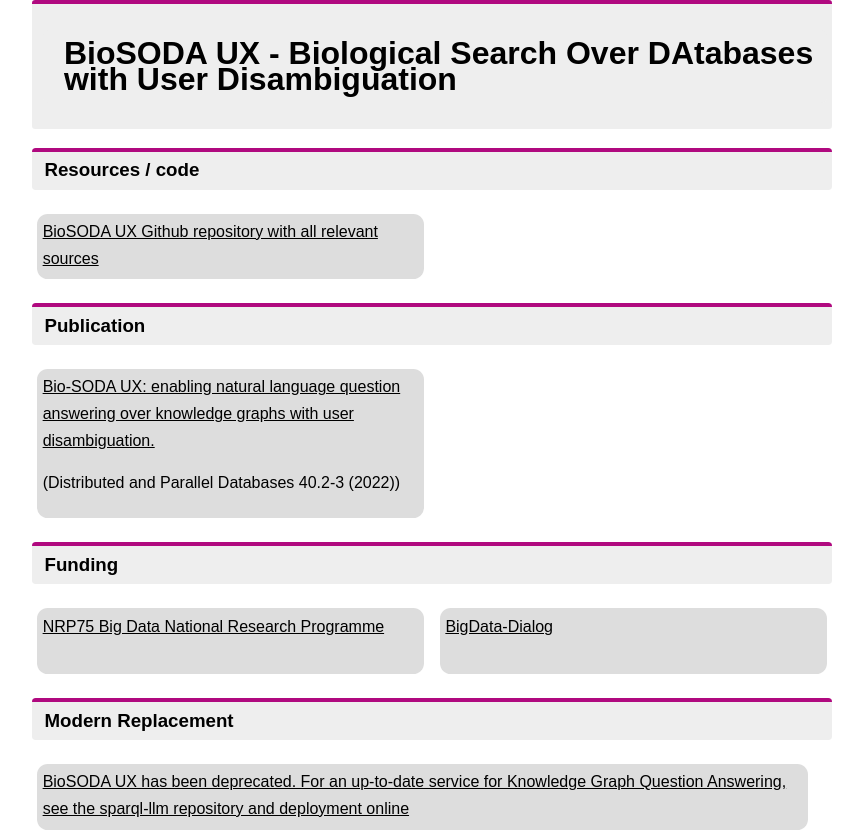
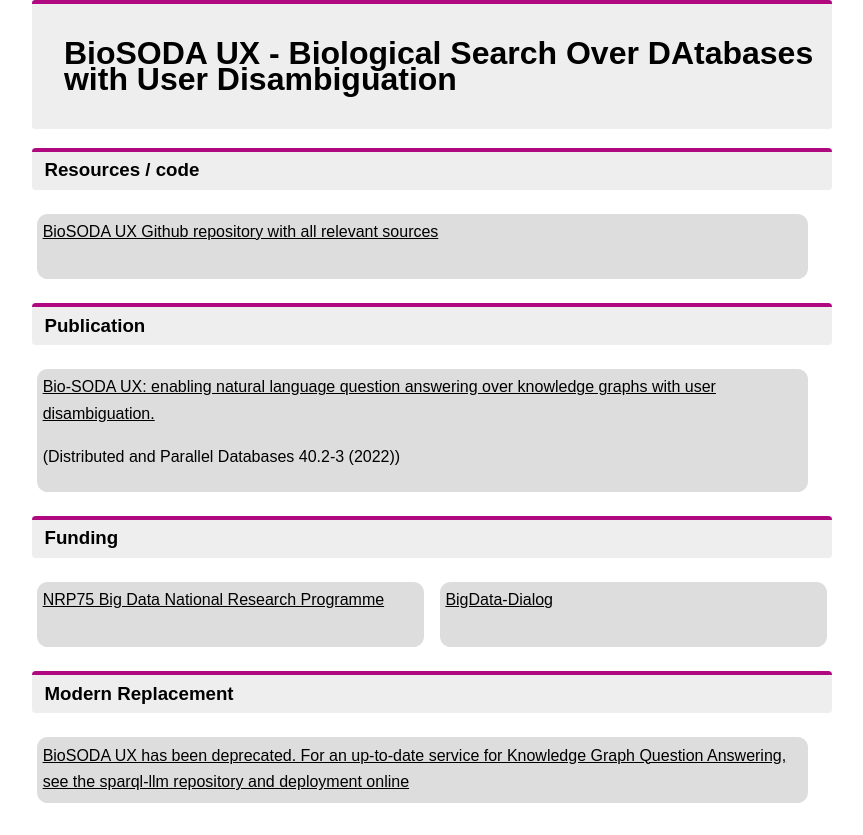
Before and after one commit to biosoda/biosodaUX, a website: page docs/index.html in a window 1280 px wide. Shown: the whole page, without its empty margins (208-1071 px from the left). After the commit the page ends 808 px from the top, so only its background shows below. Drawn offline with Linux system fonts and the light colour scheme.

Commit message:
Update index.html

```diff
--- a/docs/index.html
+++ b/docs/index.html
@@ -74,13 +74,13 @@
 
 	<h3>Resources / code</h3>
 	<div class="container">
-		<div class="item"><a href="https://github.com/biosoda/bioquery/tree/master/biosoda_frontend" target="_blank">BioSODA UX Github repository with all relevant sources</a></div>
+		<div class="large_item"><a href="https://github.com/biosoda/bioquery/tree/master/biosoda_frontend" target="_blank">BioSODA UX Github repository with all relevant sources</a></div>
 
 	</div>
 
 	<h3>Publication</h3>
 	<div class="container">
-		<div class="item">
+		<div class="large_item">
             <a href="https://doi.org/10.1007/s10619-022-07414-w" target="_blank">Bio-SODA UX: enabling natural language question answering over knowledge graphs with user disambiguation.</a>
             <p>(Distributed and Parallel Databases 40.2-3 (2022))</p>
         </div>
```
